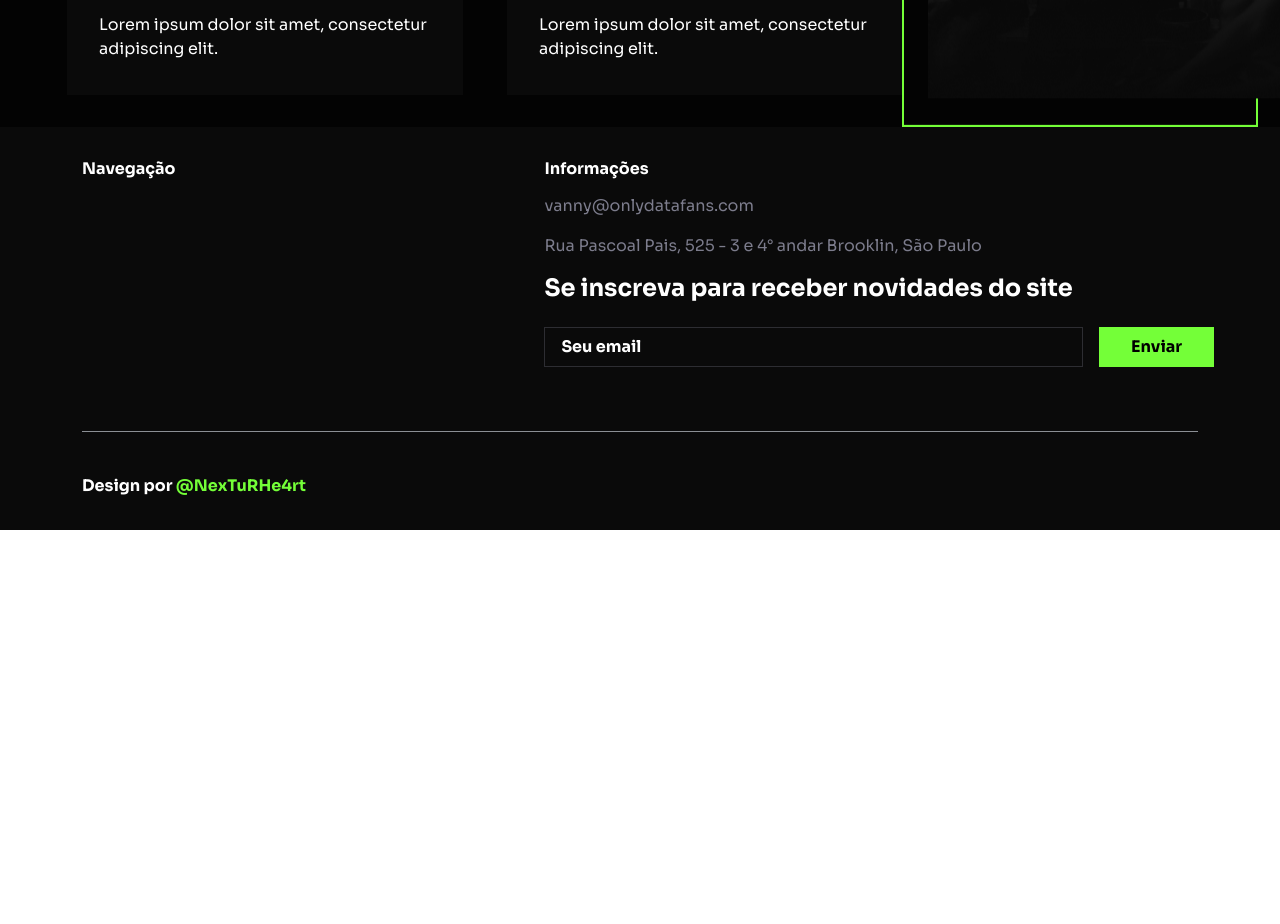
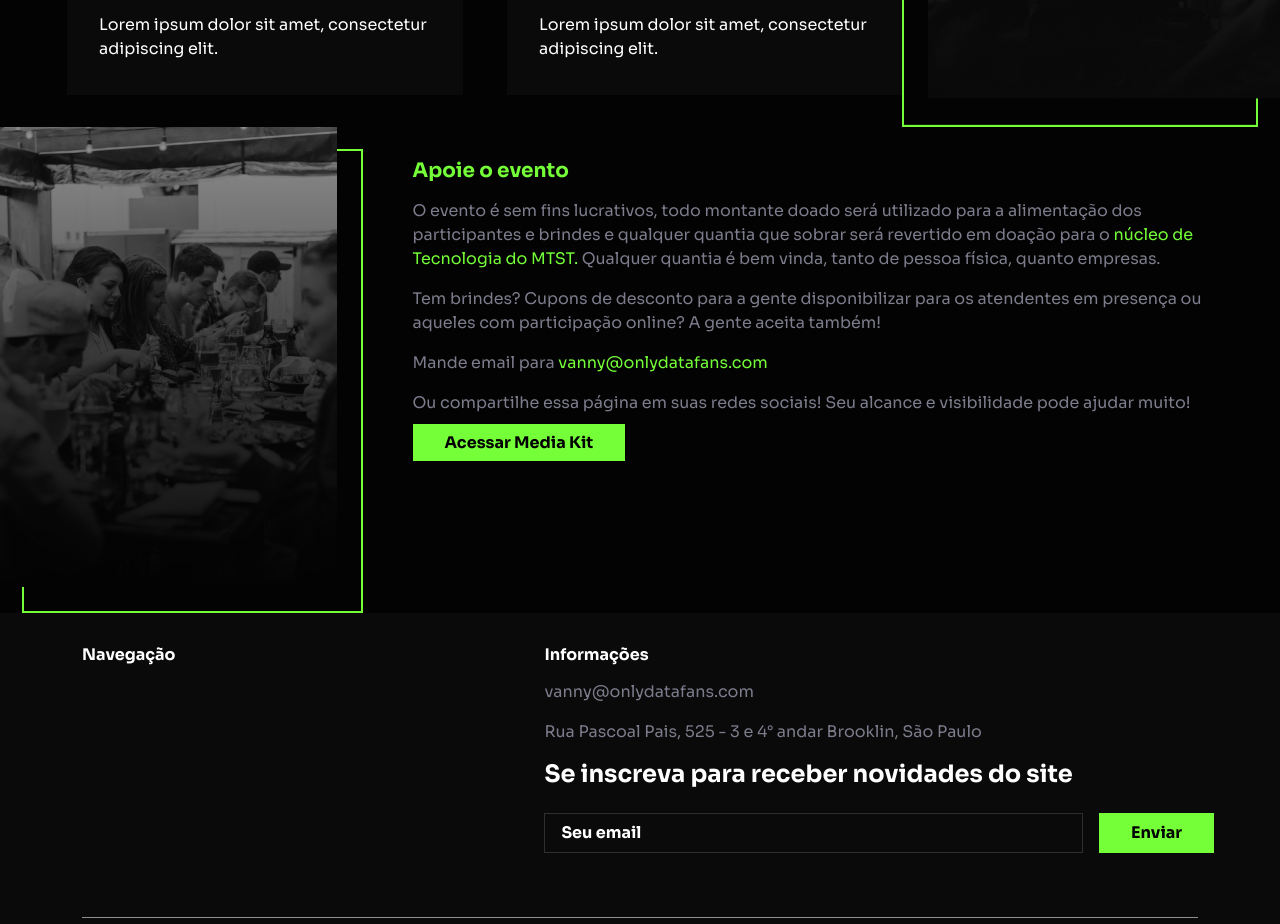
Before and after one commit to LeonardoRafaelDev/landing-page, a Next.js app: page / in a window 1280 px wide. Shown: the part 2089-3013 px from the top of the page. Before the commit the page ends 2619 px from the top, so only its background shows below. Built offline with nearby package versions, Linux system fonts and the light colour scheme.

Commit message:
feat(support): added support event

```diff
--- /dev/null
+++ b/components/SupportEventSection.tsx
@@ -0,0 +1,28 @@
+import { Container, Flex, Heading, Image, Link, Text } from "@chakra-ui/react";
+import { Button } from "./Button";
+
+export function SupportEventSection() {
+  return (
+    <Flex
+      bgColor="brand.background"
+    >
+      <Image src="support-event.png" display={["none", "none", "block"]} />
+      <Container maxW={850} color="brand.gray" py="8">
+        <Heading as="h2" fontSize="xl" color="brand.green" mb="4">Apoie o evento</Heading>
+        <Text>
+          O evento é sem fins lucrativos, todo montante doado será utilizado para a alimentação dos participantes e brindes e qualquer quantia que sobrar será revertido em doação para o <Link href="https://nucleodetecnologia.com.br/" target="_blank" color="brand.green">núcleo de Tecnologia do MTST.</Link> Qualquer quantia é bem vinda, tanto de pessoa física, quanto empresas.
+        </Text>
+        <Text mt="4">
+          Tem brindes? Cupons de desconto para a gente disponibilizar para os atendentes em presença ou aqueles com participação online? A gente aceita também!
+        </Text>
+        <Text mt="4">
+          Mande email para <Link href="mailto:vanny@onlydatafans.com" target="_blank" color="brand.green">vanny@onlydatafans.com</Link>
+        </Text>
+        <Text my="4">
+          Ou compartilhe essa página em suas redes sociais! Seu alcance e visibilidade pode ajudar muito!
+        </Text>
+        <Button href="#" target="_blank">Acessar Media Kit</Button>
+      </Container>
+    </Flex>
+  )
+}
--- a/pages/index.tsx
+++ b/pages/index.tsx
@@ -5,6 +5,7 @@ import { EventGoalSection } from '../components/EventGoalSection'
 import { Footer } from '../components/Footer'
 import { MainInfo } from '../components/MainInfo'
 import { SponsorsSection } from '../components/SponsorsSection'
+import { SupportEventSection } from '../components/SupportEventSection'
 import { WhatToExpectSection } from '../components/WhatToExpectSection'
 
 const Home: NextPage = () => {
@@ -17,6 +18,7 @@ const Home: NextPage = () => {
       <SponsorsSection />
       <EventGoalSection />
       <WhatToExpectSection/>
+      <SupportEventSection />
       <Footer />
     </Flex>
   )
```
